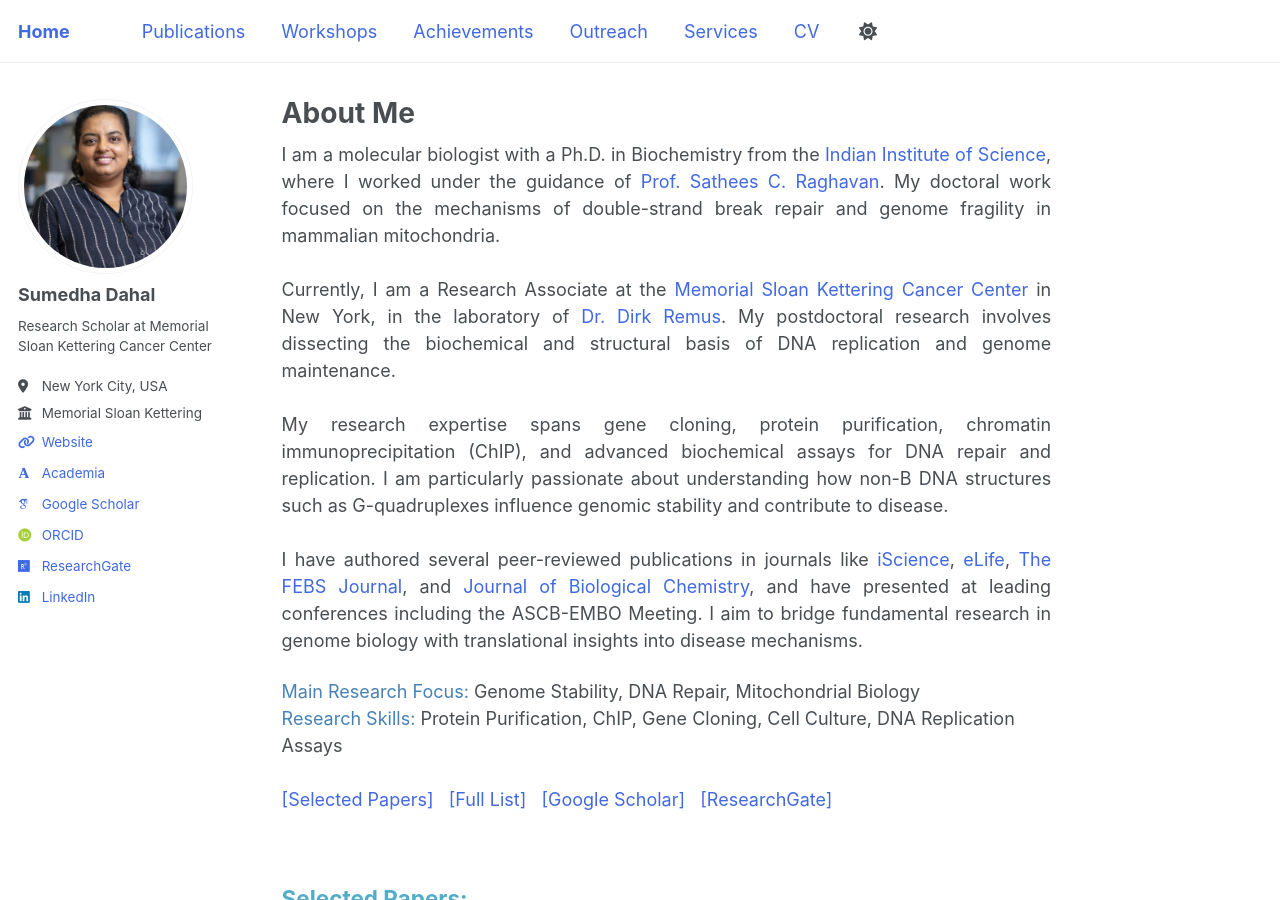
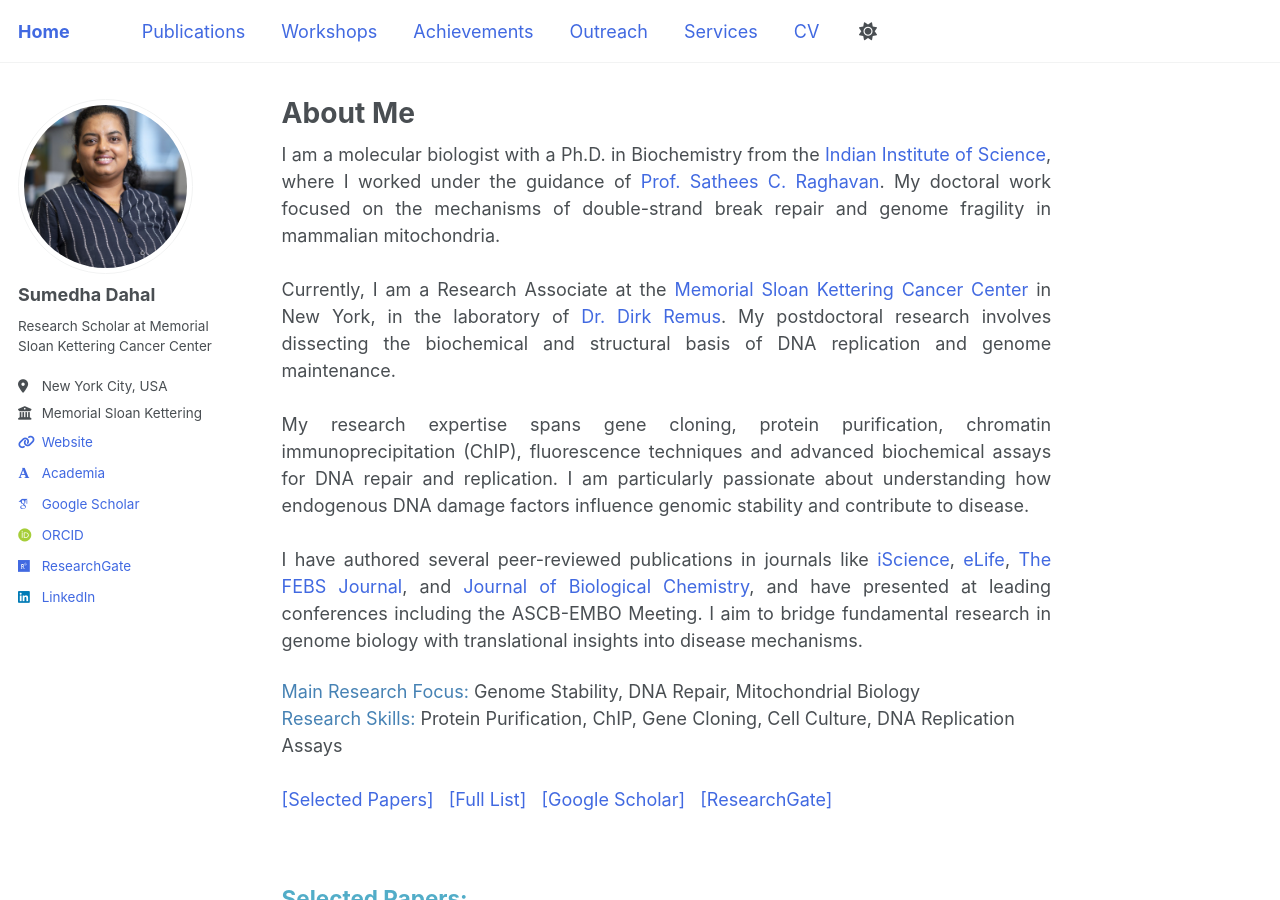
Before and after one commit to Sumu54/Sumu54.github.io, a Jekyll site: the page built from _pages/about.md, in a window 1280 px wide and 900 px high. Built offline with Jekyll 4.4.1, drawn with Linux system fonts in a browser that asks for light colours; some web fonts are replaced.

Commit message:
Update about.md

```diff
--- a/_pages/about.md
+++ b/_pages/about.md
@@ -46,7 +46,7 @@ I am a molecular biologist with a Ph.D. in Biochemistry from the <a href="https:
 Currently, I am a Research Associate at the <a href="https://www.mskcc.org/research/ski/labs/members/sumedha-dahal" target="_blank">Memorial Sloan Kettering Cancer Center</a> in New York, in the laboratory of <a href="https://www.mskcc.org/research/ski/labs/dirk-remus" target="_blank">Dr. Dirk Remus</a>. My postdoctoral research involves dissecting the biochemical and structural basis of DNA replication and genome maintenance.
 <br><br>
 
-My research expertise spans gene cloning, protein purification, chromatin immunoprecipitation (ChIP), and advanced biochemical assays for DNA repair and replication. I am particularly passionate about understanding how non-B DNA structures such as G-quadruplexes influence genomic stability and contribute to disease.
+My research expertise spans gene cloning, protein purification, chromatin immunoprecipitation (ChIP), fluorescence techniques and advanced biochemical assays for DNA repair and replication. I am particularly passionate about understanding how endogenous DNA damage factors influence genomic stability and contribute to disease.
 <br><br>
 
 I have authored several peer-reviewed publications in journals like <a href="https://www.sciencedirect.com/science/article/pii/S2589004219311985" target="_blank">iScience</a>, <a href="https://elifesciences.org/articles/69916" target="_blank">eLife</a>, <a href="https://febs.onlinelibrary.wiley.com/doi/10.1111/febs.15799" target="_blank">The FEBS Journal</a>, and <a href="https://www.sciencedirect.com/science/article/pii/S0021925823009347" target="_blank">Journal of Biological Chemistry</a>, and have presented at leading conferences including the ASCB-EMBO Meeting. I aim to bridge fundamental research in genome biology with translational insights into disease mechanisms.
```
